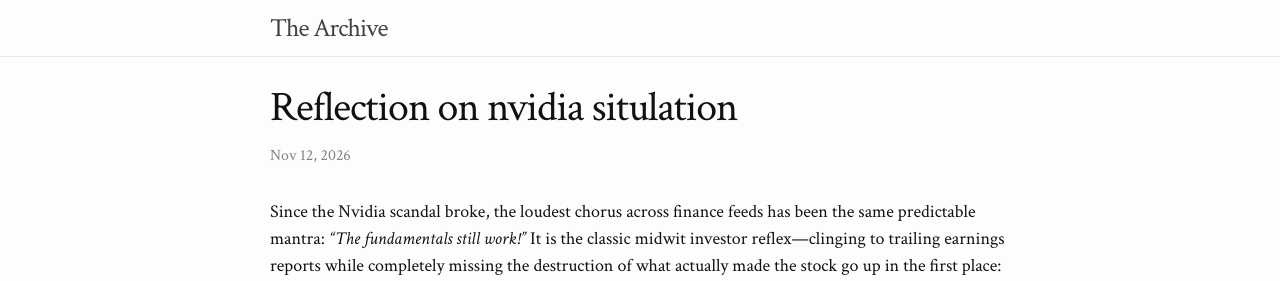
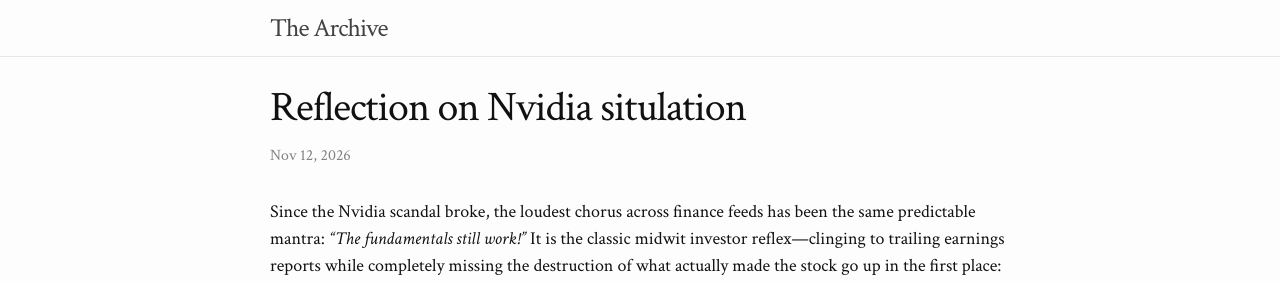
Before and after one commit to thisnat/the-archive, a Jekyll site: the page built from _posts/2026-11-12-reflection-on-nvidia-situlation.md, in a window 1280 px wide. Shown: the top 281 px of the page. Built offline with Jekyll 4.4.1, drawn with Linux system fonts in a browser that asks for light colours; some web fonts are replaced.

```diff
--- a/_posts/2026-11-12-reflection-on-nvidia-situlation.md
+++ b/_posts/2026-11-12-reflection-on-nvidia-situlation.md
@@ -1,6 +1,6 @@
 ---
 layout: post
-title:  "Reflection on nvidia situlation"
+title:  "Reflection on Nvidia situlation"
 date:   2026-11-12
 ---
 
```
